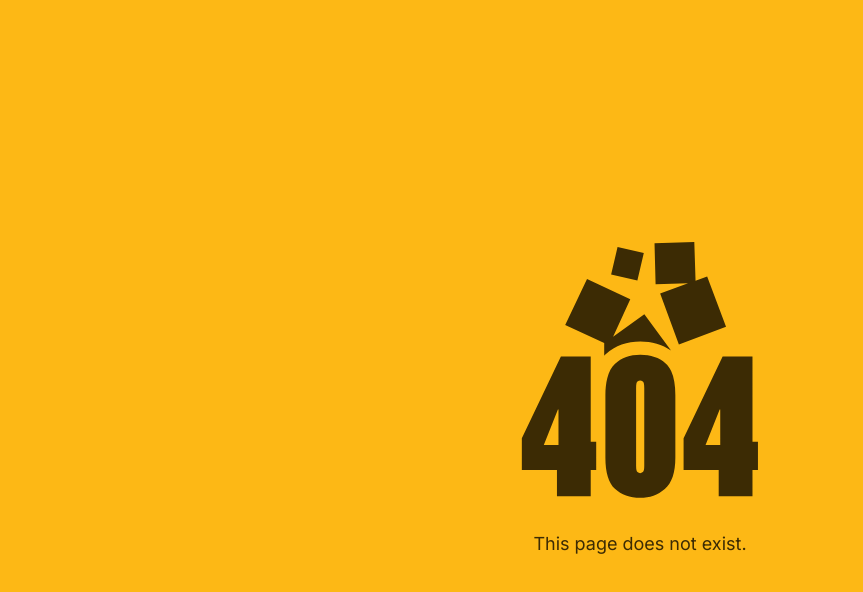
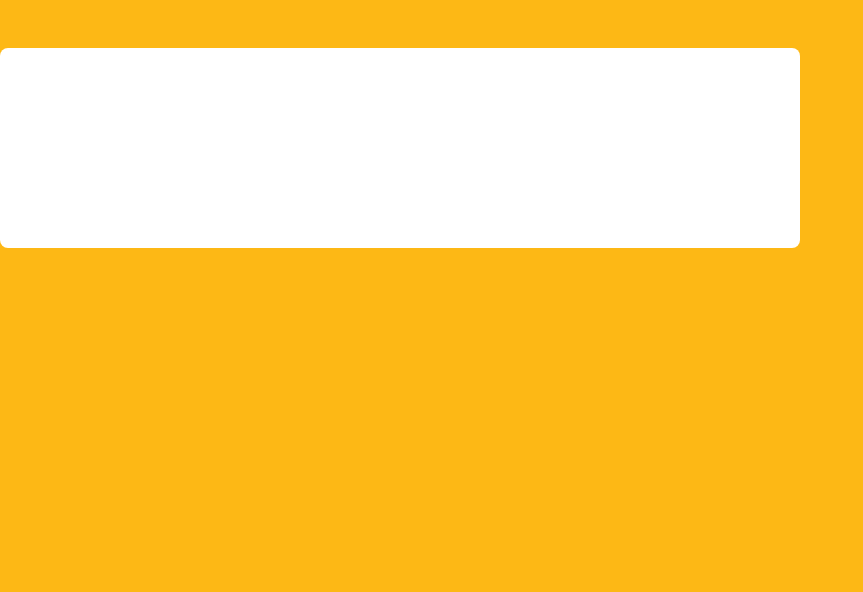
Before and after one commit to csarts26/csarts26.org, a Next.js app: page /mc in a window 1280 px wide. Before the commit this address had no page. Shown: the top 592 px of the page, without its empty margins (0-863 px from the left). Built offline with nearby package versions, Linux system fonts and the light colour scheme.

Commit message:
Create mc/page.js

```diff
--- /dev/null
+++ b/src/app/mc/page.js
@@ -0,0 +1,10 @@
+export default function Page() {
+    return (
+        <main className="w-screen h-screen">
+            <div className="flex flex-col gap-8 w-full h-fit justify-center py-12">
+                <div className="inline-block w-full md:w-[800px] aspect-[16/4] bg-white rounded-lg ">
+                </div>
+            </div>
+        </main>
+    )
+}
```
